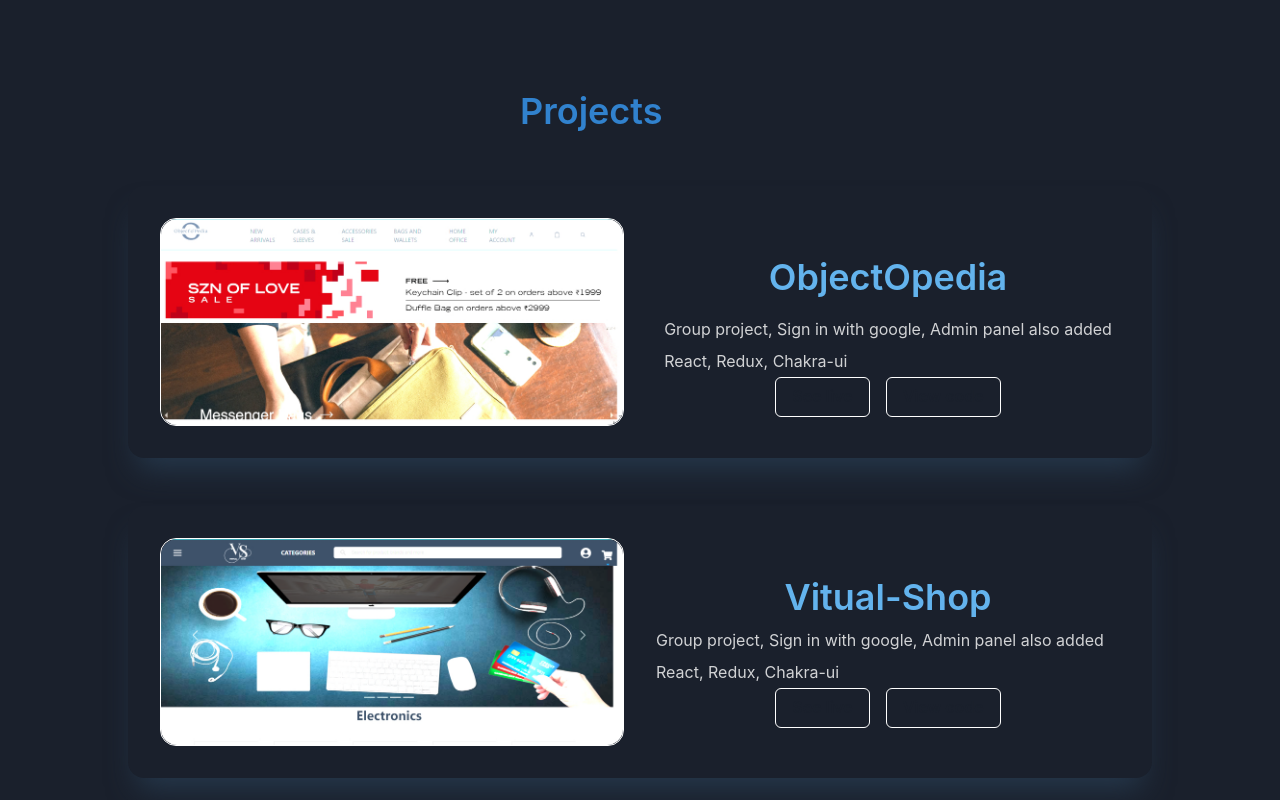
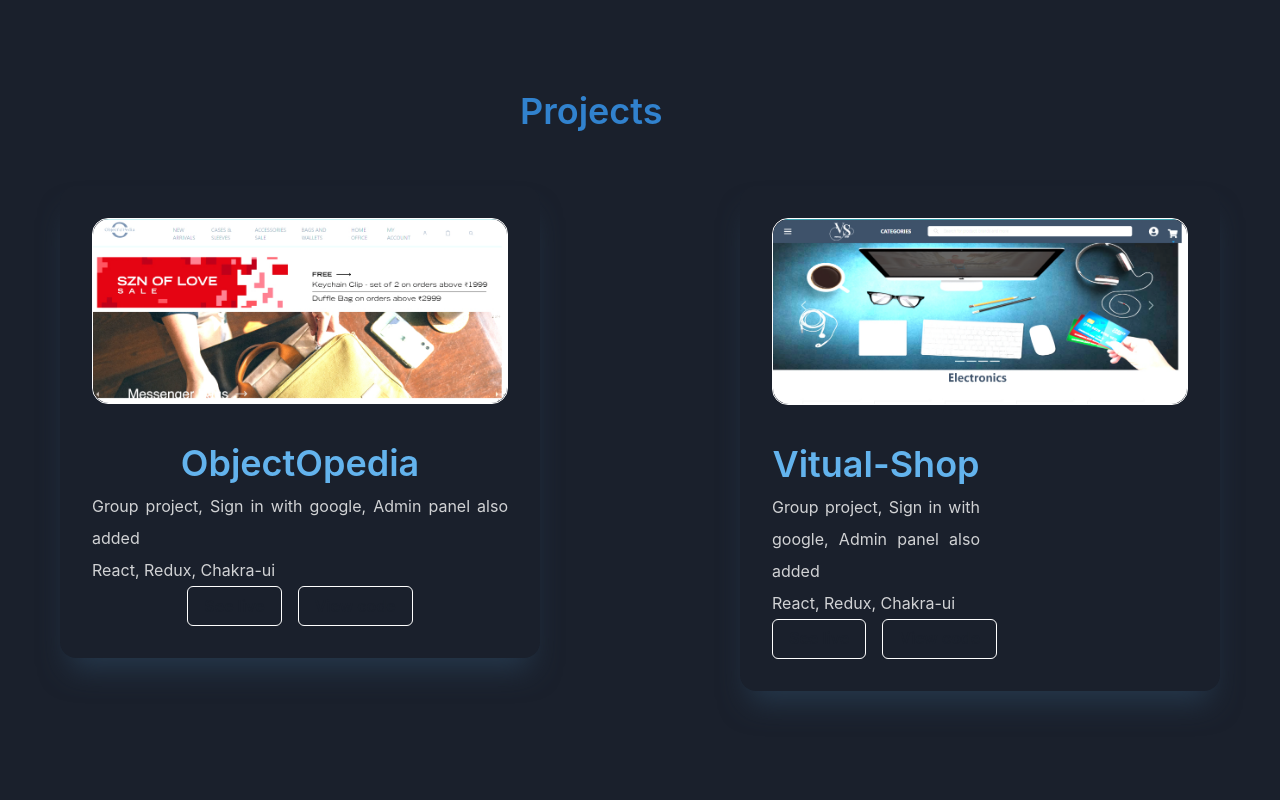
Before and after one commit to Vivek377/Vivek377.github.io, a React (Create React App) app: page / in a window 1280 px wide. Shown: the part 1820-2620 px from the top of the page. Built offline with nearby package versions, Linux system fonts and the light colour scheme.

Commit message:
added tech-words

```diff
--- a/src/components/About.jsx
+++ b/src/components/About.jsx
@@ -59,13 +59,15 @@ const About = () => {
               learning new things. A good team player. Looking forward to
               developing products that help in making peopleʼs lives better and
               becoming an integral part of an organization that helps me grow.
+              Having hands on learning on different tech-stacks including: HTML,
+              CSS ,JS, React, NodeJS, Mongoose.
             </Text>
             <Box
               w={{ base: "fit-content", sm: "fit-content" }}
               m={{ base: "auto", sm: "auto" }}
             >
               <a
-              id="resume-link-2"
+                id="resume-link-2"
                 href="https://vivek377.github.io/Vivek-Kumar-Resume.pdf"
                 download
               >
--- a/src/components/Projects.jsx
+++ b/src/components/Projects.jsx
@@ -1,4 +1,4 @@
-import { Box, Button, Center, Image, Text } from "@chakra-ui/react";
+import { Box, Button, Center, Image, SimpleGrid, Text } from "@chakra-ui/react";
 import React from "react";
 import ObjectOPedia from "../assets/ObjectOPedia.png";
 import fabbag from "../assets/fabbag.png";
@@ -31,12 +31,13 @@ const Projects = () => {
         </Text>
       </Box>
 
+      <SimpleGrid columns={{ base: "1", sm: "1", md: "2" }} spacing={20}>
         <Box
-        display={{ md: "flex" }}
+          // display={{ md: "flex" }}
           w={{ base: "80%", md: "80%" }}
           m={"auto"}
-        gap={{ sm: "4rem", md: "2rem" }}
-        // mb={"30rem"}
+          // gap={{ sm: "4rem", md: "2rem" }}
+          mb={"30rem"}
           boxShadow="rgb(38, 57, 77) 0px 20px 30px -10px"
           borderRadius={"1rem"}
           p={"2rem"}
@@ -44,7 +45,11 @@ const Projects = () => {
           mt={"3rem"}
           className="project-card"
         >
-        <Box border={"1px solid white"} w={{ md: "50%" }} borderRadius={"1rem"}>
+          <Box
+            border={"1px solid white"}
+            w={{ md: "100%" }}
+            borderRadius={"1rem"}
+          >
             <Image
               w={{ base: "22rem", sm: "100%", md: "100%" }}
               borderRadius={"1rem"}
@@ -52,7 +57,7 @@ const Projects = () => {
             />
           </Box>
           <Box
-          w={{ md: "50%" }}
+            w={{ md: "100%" }}
             mt={{ base: "2rem" }}
             display={"flex"}
             flexDirection={"column"}
@@ -116,11 +121,10 @@ const Projects = () => {
           </Box>
         </Box>
         <Box
-        display={{ md: "flex" }}
+          // display={{ md: "flex" }}
           w={"80%"}
           m={"auto"}
-        gap={"2rem"}
-        // mb={"30rem"}
+          // gap={"2rem"}
           boxShadow="rgb(38, 57, 77) 0px 20px 30px -10px"
           borderRadius={"1rem"}
           p={"2rem"}
@@ -128,7 +132,11 @@ const Projects = () => {
           mt={"3rem"}
           className="project-card"
         >
-        <Box border={"1px solid white"} w={{ md: "50%" }} borderRadius={"1rem"}>
+          <Box
+            border={"1px solid white"}
+            w={{ md: "100%" }}
+            borderRadius={"1rem"}
+          >
             <Image w={"100%"} borderRadius={"1rem"} src={VirtualShop} />
           </Box>
           <Box
@@ -147,7 +155,10 @@ const Projects = () => {
                 Vitual-Shop
               </Text>
             </Center>
-          <Box lineHeight={"2rem"} textAlign={{ sm: "center", md: "justify" }}>
+            <Box
+              lineHeight={"2rem"}
+              textAlign={{ sm: "center", md: "justify" }}
+            >
               <Box className="project-description">
                 Group project, Sign in with google, Admin panel also added
               </Box>
@@ -188,21 +199,25 @@ const Projects = () => {
           </Box>
         </Box>
         <Box
-        display={{ md: "flex" }}
+          // display={{ md: "flex" }}
           w={"80%"}
           m={"auto"}
-        gap={"2rem"}
+          // gap={"2rem"}
           boxShadow="rgb(38, 57, 77) 0px 20px 30px -10px"
           borderRadius={"1rem"}
           p={"2rem"}
           mt={"3rem"}
           className="project-card"
         >
-        <Box border={"1px solid white"} w={{ md: "50%" }} borderRadius={"1rem"}>
+          <Box
+            border={"1px solid white"}
+            w={{ md: "100%" }}
+            borderRadius={"1rem"}
+          >
             <Image w={"100%"} borderRadius={"1rem"} src={fabbag} />
           </Box>
           <Box
-          w={{ md: "50%" }}
+            w={{ md: "100%" }}
             display={"flex"}
             mt={{ base: "2rem" }}
             flexDirection={"column"}
@@ -263,21 +278,25 @@ const Projects = () => {
           </Box>
         </Box>
         <Box
-        display={{ md: "flex" }}
+          // display={{ md: "flex" }}
           w={"80%"}
           m={"auto"}
-        gap={"2rem"}
+          // gap={"2rem"}
           boxShadow="rgb(38, 57, 77) 0px 20px 30px -10px"
           borderRadius={"1rem"}
           p={"2rem"}
           mt={"3rem"}
           className="project-card"
         >
-        <Box border={"1px solid white"} w={{ md: "50%" }} borderRadius={"1rem"}>
+          <Box
+            border={"1px solid white"}
+            w={{ md: "100%" }}
+            borderRadius={"1rem"}
+          >
             <Image w={"100%"} borderRadius={"1rem"} src={DeccanHerald} />
           </Box>
           <Box
-          w={{ md: "50%" }}
+            w={{ md: "100%" }}
             display={"flex"}
             mt={{ base: "2rem" }}
             flexDirection={"column"}
@@ -337,6 +356,7 @@ const Projects = () => {
             </Box>
           </Box>
         </Box>
+      </SimpleGrid>
     </Box>
   );
 };
```
Lines whose indentation alone changed are shown as unchanged.
